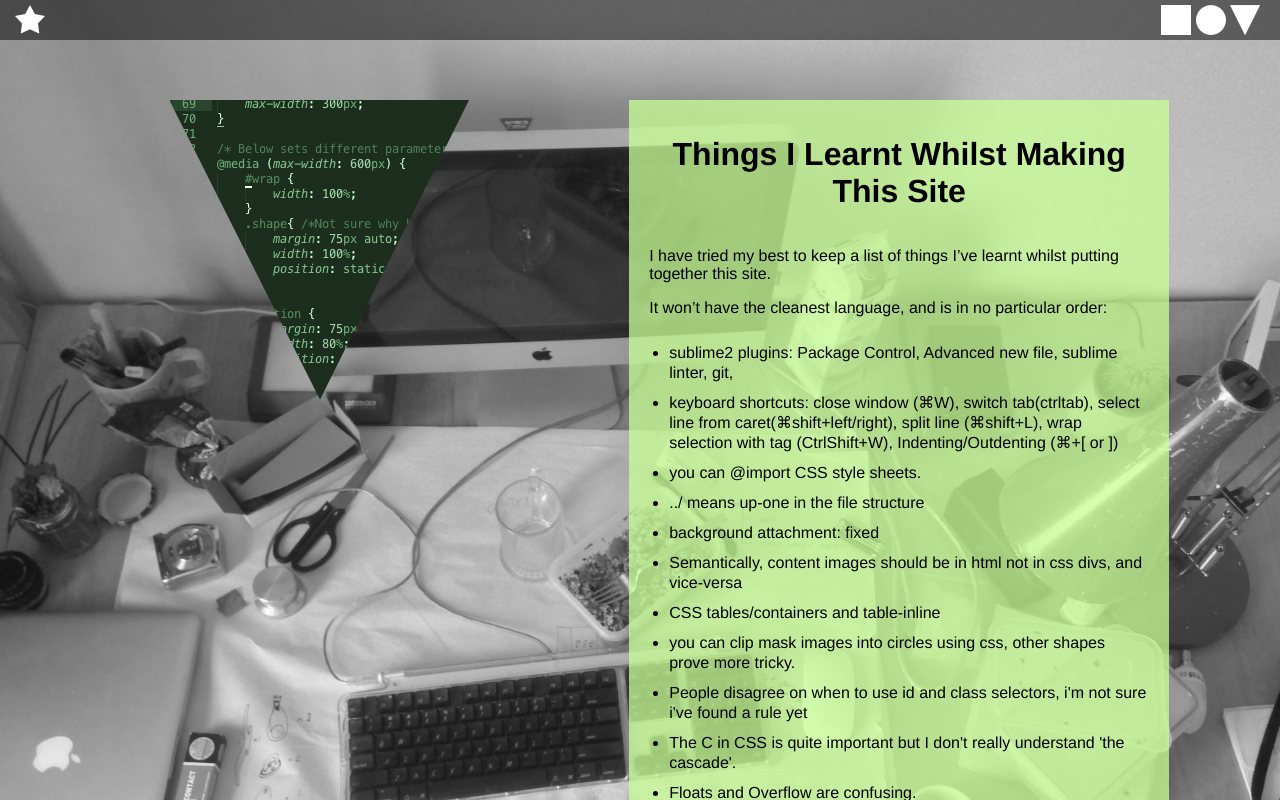
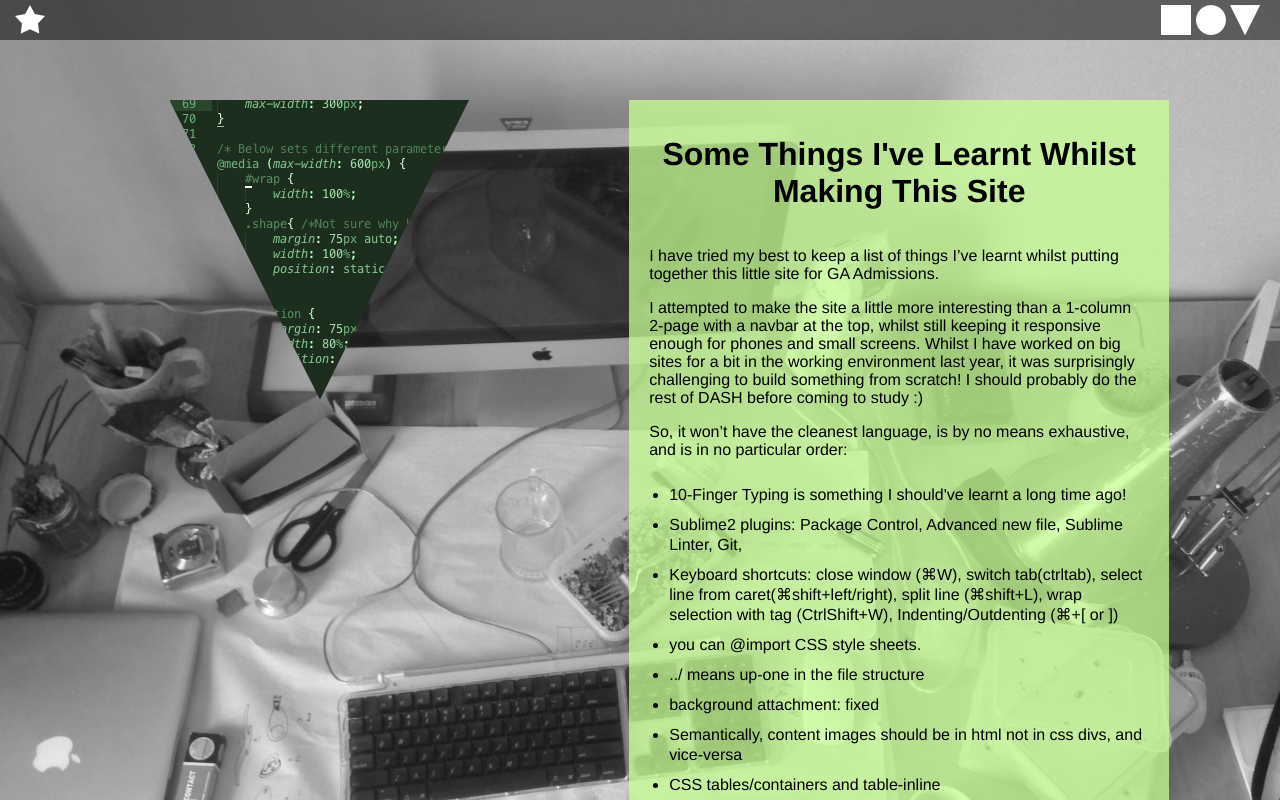
Before and after one commit to citygent/Intro_Self_Prework, a plain HTML site: page lessons.html in a window 1280 px wide. Shown: the top 800 px of the page. Drawn offline with Linux system fonts and the light colour scheme.

Commit message:
additions, new intro

```diff
--- a/lessons.html
+++ b/lessons.html
@@ -19,13 +19,15 @@
 		<img src="images/codeimg.png">
 	</div>
 	<div id="text" class="section lessons">
-		<h1>Things I Learnt Whilst Making This Site</h1>
-		<p>I have tried my best to keep a list of things I’ve learnt whilst putting together this site. </p>
-		<p>It won’t have the cleanest language, and is in no particular order:
+	<h1>Some Things I've Learnt Whilst Making This Site</h1>
+		<p>I have tried my best to keep a list of things I’ve learnt whilst putting together this little site for GA Admissions. </p>
+		<p>I attempted to make the site a little more interesting than a 1-column 2-page with a navbar at the top, whilst still keeping it responsive enough for phones and small screens. Whilst I have worked on big sites for a bit in the working environment last year, it was surprisingly challenging to build something from scratch! I should probably do the rest of DASH before coming to study :) </p>
+		<p>So, it won’t have the cleanest language, is by no means exhaustive, and is in no particular order:
 		</p>
 		<ul>
-			<li>sublime2 plugins: Package Control, Advanced new file, sublime linter, git,</li>
-			<li>keyboard shortcuts: close window (⌘W), switch tab(ctrltab), select line from caret(⌘shift+left/right), split line (⌘shift+L), wrap selection with tag (CtrlShift+W), Indenting/Outdenting (⌘+[ or ])</li>
+			<li>10-Finger Typing is something I should've learnt a long time ago!</li>
+			<li>Sublime2 plugins: Package Control, Advanced new file, Sublime Linter, Git, </li>
+			<li>Keyboard shortcuts: close window (⌘W), switch tab(ctrltab), select line from caret(⌘shift+left/right), split line (⌘shift+L), wrap selection with tag (CtrlShift+W), Indenting/Outdenting (⌘+[ or ])</li>
 			<li>you can @import CSS style sheets.</li>
 			<li>../ means up-one in the file structure</li>
 			<li>background attachment: fixed</li>
@@ -52,7 +54,8 @@
 			<li>text-decoration: none; takes away underline</li>
 			<li>list-style-type: none; takes away bullet points</li>
 			<li>vertical-align: is useful for making things more typographically pretty.</li>
-			<li>Coding dreams are wierd.</li>
+			<li>Windows and IE constantly need testing and constantly throw up problems. I am however, determined to design accessible because 'World' and 'Wide' are two very important parts of WWW.</li>
+			<li>Coding dreams are the wierdest.</li>
 		</ul>
 	</div>
 </div>
```
